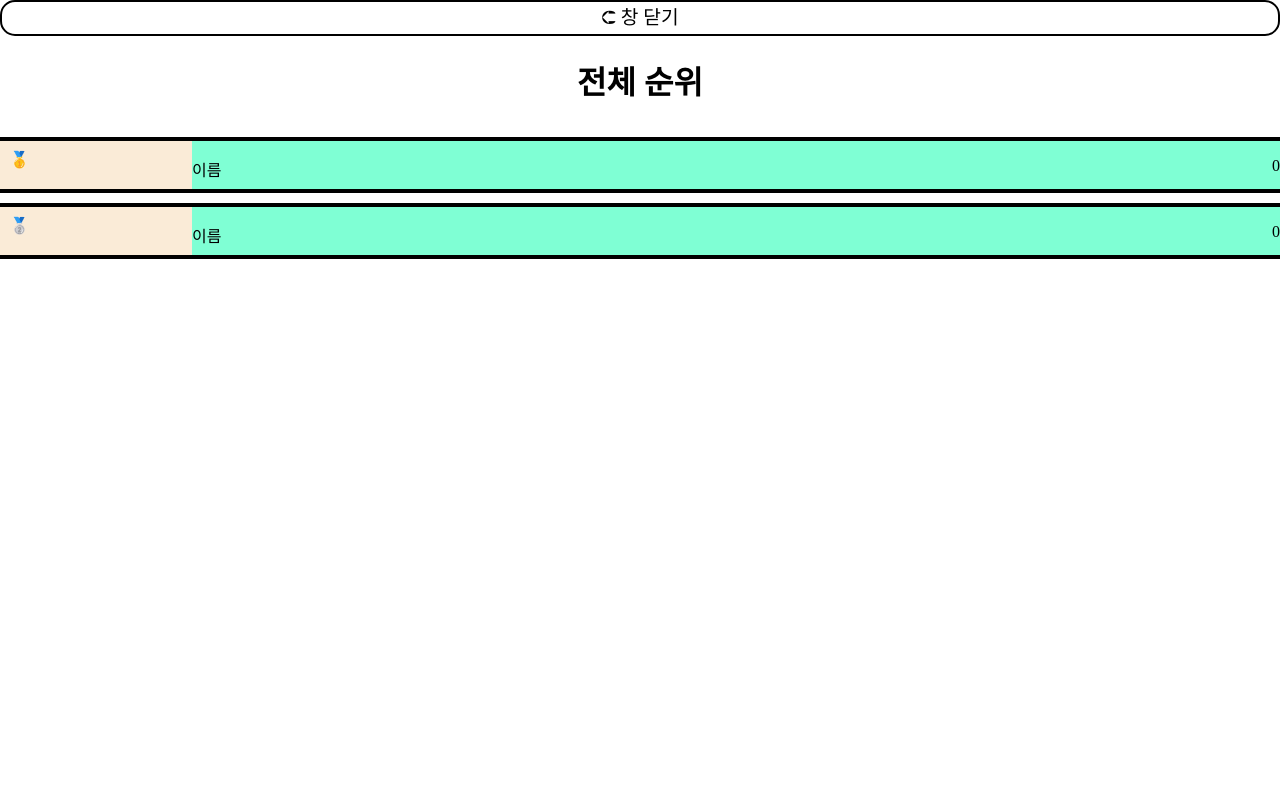
After one commit to Lansional/PPPWebProject, a PHP site: page /all-leader-board.php in a window 1280 px wide. The commit adds this page. Run offline with PHP 8.4, Linux system fonts and the light colour scheme.

Commit message:
main leader ver.2

```diff
--- /dev/null
+++ b/Main/all-leader-board.css
@@ -0,0 +1,76 @@
+body
+{
+    background-color: white;
+    margin: 0;
+    padding: 0;
+
+}
+.leader
+{
+    width: auto;
+    height: 10vh;
+    border-bottom: 4px solid black;
+}
+.all-leader
+{
+    width: auto;
+    height: 6vh;
+    background-color: aquamarine;
+    border-bottom: 4px solid black;
+
+}
+.all-leader2
+{
+    width: auto;
+    height: 6vh;
+    background-color: aquamarine;
+    border-bottom: 4px solid black;
+    margin-top: 10px;
+    border-top: 4px solid black;
+}
+.close
+{
+
+    width: auto;
+    height: 4vh;
+    border: 2px solid black;
+    border-radius: 15px;
+    /* margin-bottom: 40px; */
+
+}
+.text
+{
+    text-align: center;
+
+
+}
+.text1
+{
+   margin-top: 0px;
+    color: black;
+    text-align: center;
+    font-size: larger;
+}
+.emogi
+{
+    float: left;
+    width: 15vw;
+    height: 100%;
+    background-color: antiquewhite;
+}
+
+.main-ranking1
+{
+    padding: 0 0.6rem;
+    float: left;
+    margin-top: 9;
+}
+
+.name
+{
+    float: left;
+}
+.score
+{
+    float: right;
+}
--- /dev/null
+++ b/Main/all-leader-board.php
@@ -0,0 +1,31 @@
+<html>
+<head>
+    <link href="all-leader-board.css" rel="stylesheet">
+</head>
+<body   >
+<a href="leader-reset.html" target="leaderboard" style=" text-decoration: none;">
+    <div class="close">
+        <p class="text1">⮈ 창 닫기</p>
+    </div>
+    </a>
+    <div class="leader">
+
+        <h1 class="text">전체 순위</h1>
+    </div>
+    <div class="all-leader">
+        <div class="emogi">
+        <p class="main-ranking1">🥇</p>
+        </div>
+         <p class="name"> 이름</p>
+        <p class="score">0</p>
+    </div>
+
+    <div class="all-leader2">
+        <div class="emogi">
+         <p class="main-ranking1">🥈</p>
+        </div>
+        <p class="name"> 이름</p>
+        <p class="score">0</p>
+    </div>
+</body>
+</html>
```
Also changed, not shown: Main/leader-reset.html (added, +8 -0 lines), Main/main.css (+24 -5 lines), Main/main.php (+40 -17 lines).
